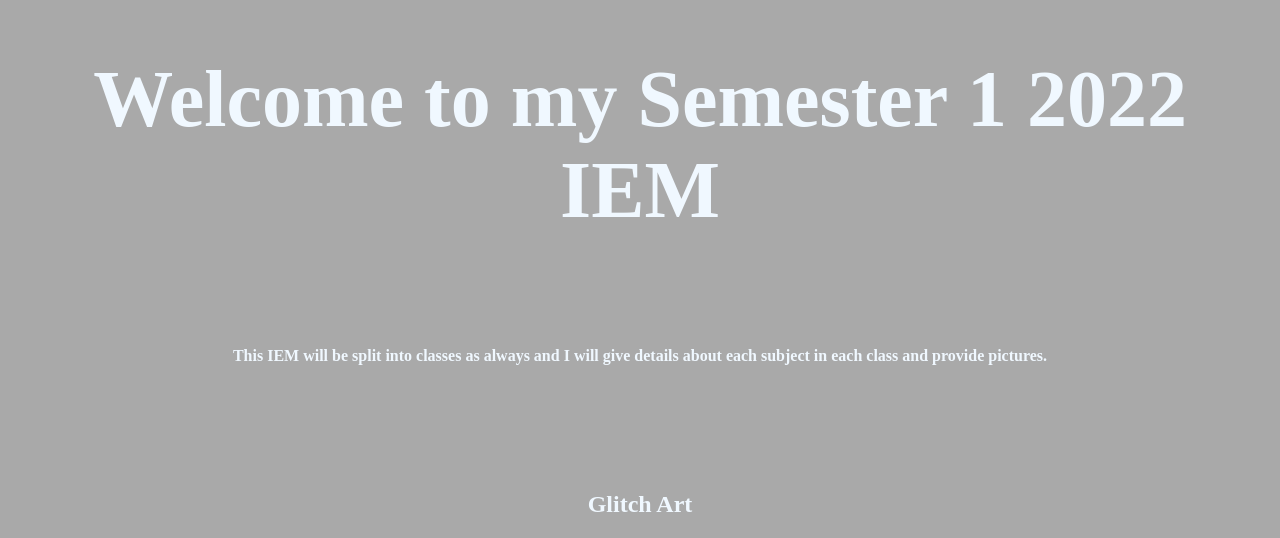
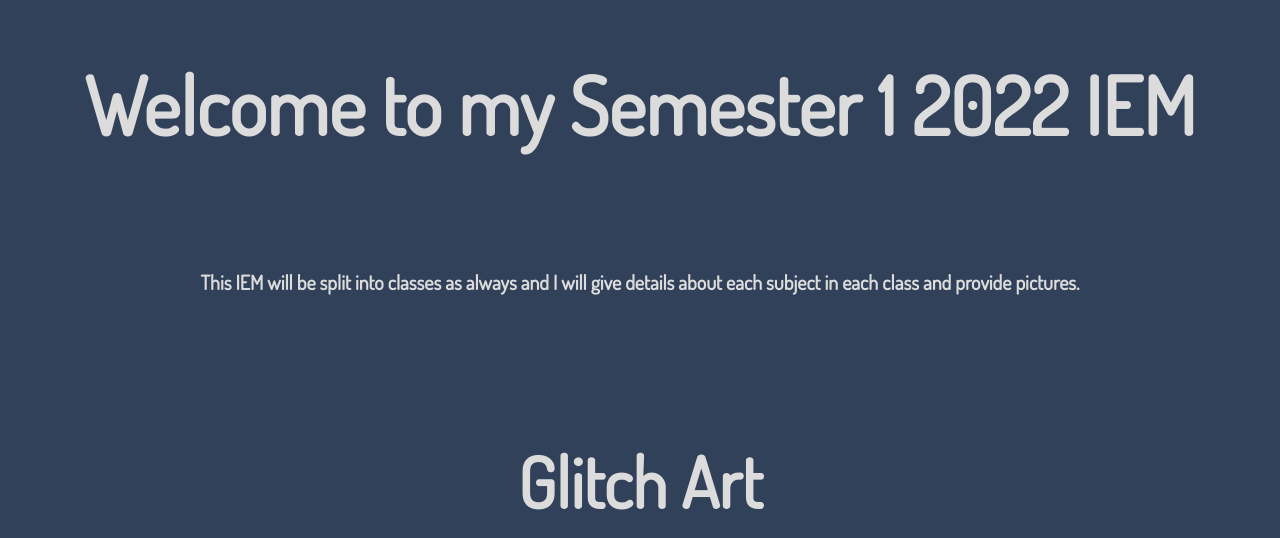
Before and after one commit to iamthebread/IEMS2022, a plain HTML site: page IEM 2022 Semester 1.html in a window 1280 px wide. Shown: the top 538 px of the page. Drawn offline with Linux system fonts and the light colour scheme.

Commit message:
Update style.css

```diff
--- a/style.css
+++ b/style.css
@@ -1,13 +1,22 @@
+h2 {
+    font-family: 'Dosis', sans-serif;
+    text-align: center;
+    color: #dcdcdc;
+    font-size: 70px;
+}
 h1  {
+    font-family: 'Dosis', sans-serif;
 text-align: center;
-color: aliceblue;
+color: #dcdcdc;
 font-size: 80px;
 }
 
 p1 {
-    font-size: medium;
+    font-family: 'Dosis', sans-serif;
+    font-size: 20px;
+    line-height: 0.4;
 }
 
 body {
-    background-color: darkgray;
+    background-color: #314159;
   }
```
